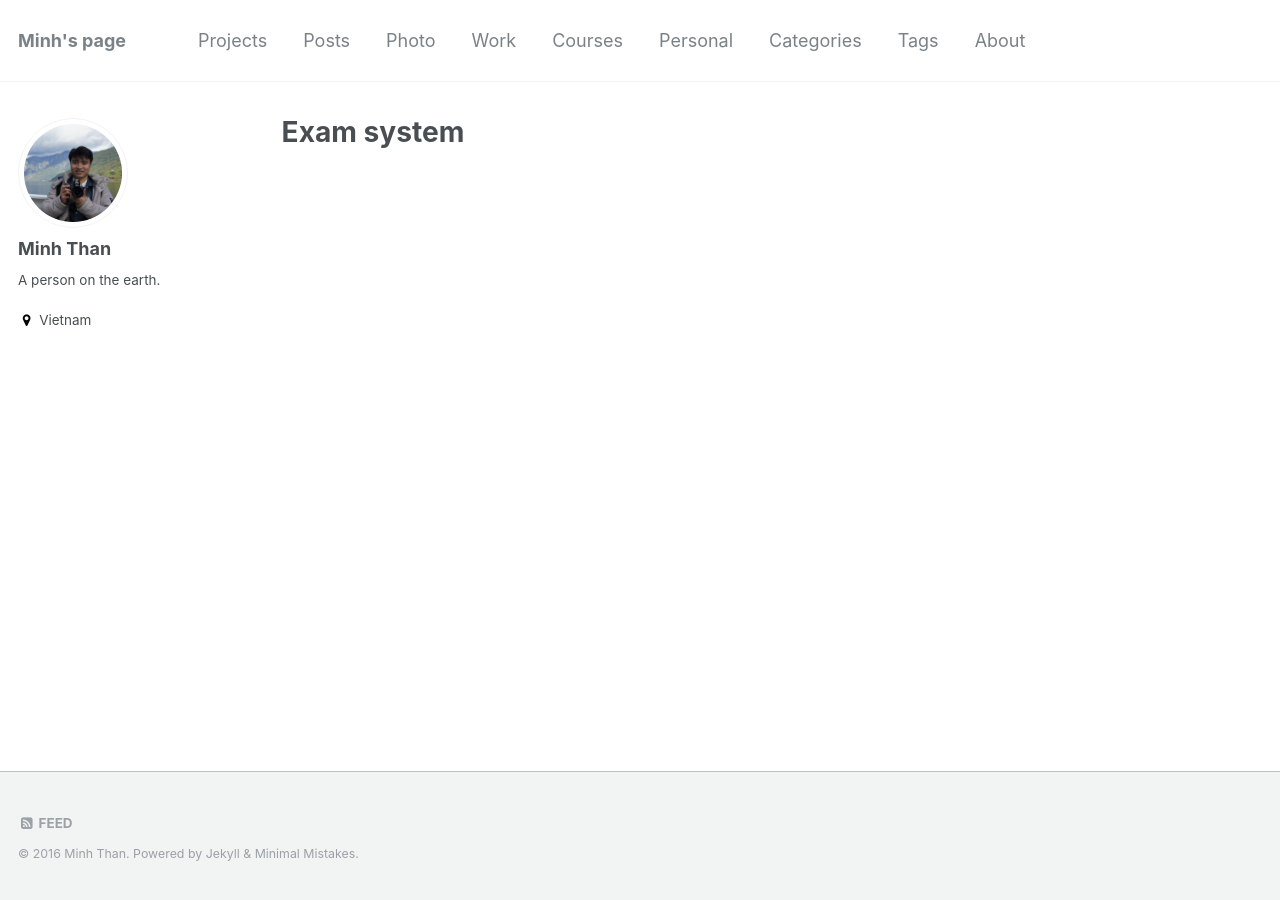
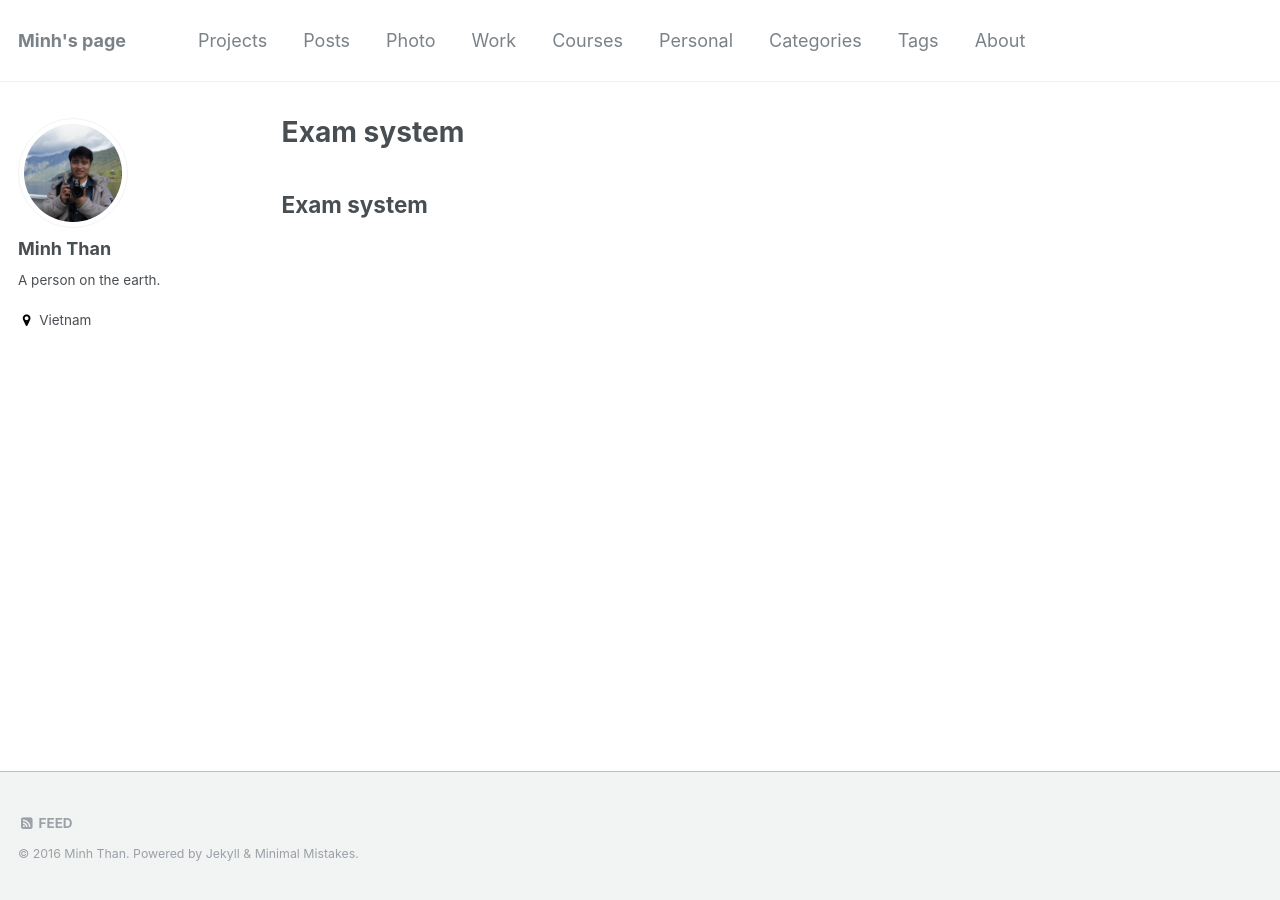
Before and after one commit to thanqminh/thanqminh.github.io, a Jekyll site: the page built from _projects/exam.md, in a window 1280 px wide. Built offline with Jekyll 4.4.1, drawn with Linux system fonts in a browser that asks for light colours.

Commit message:
Fix exam

```diff
--- a/_projects/exam.md
+++ b/_projects/exam.md
@@ -6,10 +6,10 @@ author_profile: true
 ---
 
 
-{% for item in site.projects.exam %}
-<a href="{{ item.link | prepend: site.baseurl }}">
-   {{ item.title }}
-</a>
+{% for project in site.projects %}
+<h2><a href="{{ project.link | prepend: site.baseurl }}">
+   {{ project.title }}
+</a></h2>
 
-<p class="post-excerpt">{{ item.description | truncate: 160 }}</p>
+<p class="post-excerpt">{{ project.description | truncate: 160 }}</p>
 {% endfor %}
```
